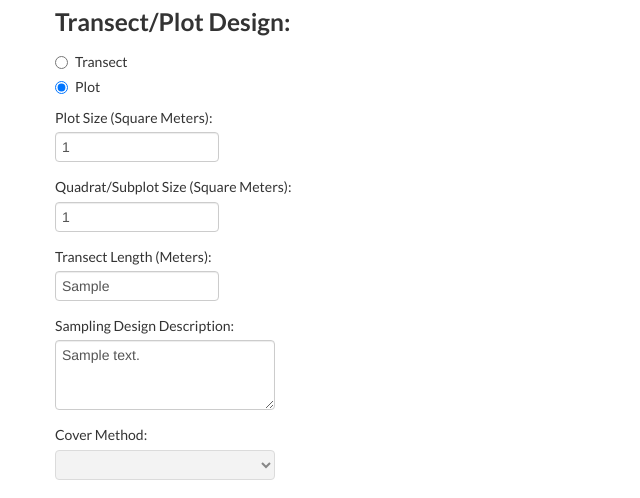
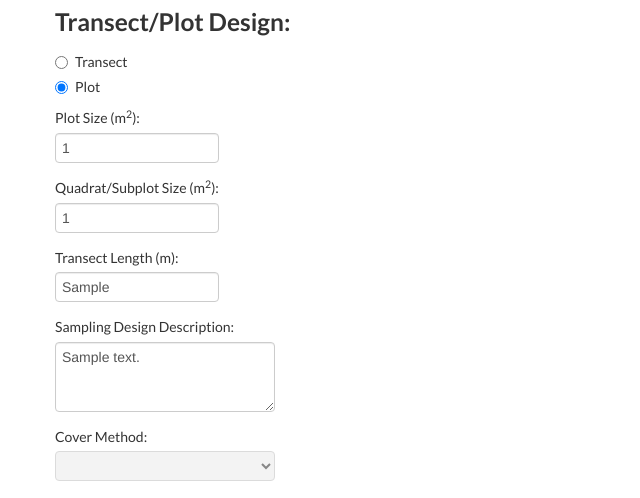
Before and after one commit to wf8/universalFQA, a PHP site: template views/edit_transect.php in a window 1280 px wide. Shown: the part 1288-1786 px from the top of the page, without its empty margins (0-640 px from the left). Run offline with PHP 8.4, Linux system fonts and the light colour scheme; the visitor is signed in with stand-in values (Sample User, id 1); the template is opened without the code that fills it: most values are stand-ins (such as "Sample title", 1, 10 or a date in 2020); data that the repository does not hold is empty.

Commit message:
UFQA-14 Change notation for transect size/length units

```diff
--- a/views/edit_transect.php
+++ b/views/edit_transect.php
@@ -137,11 +137,11 @@
 								<label class="radio"><input type="radio" name="transectType" value="Plot" checked>Plot</label>
 						<?php } ?>
 					</form>
-					<label class="small-text">Plot Size (Square Meters):</label>
+					<label class="small-text">Plot Size (m<sup>2</sup>):</label>
 					<input class="input-medium" type="text" id="plot_size" value="<?php echo $assessment->plot_size; ?>" maxlength="256" /><br>
-					<label class="small-text">Quadrat/Subplot Size (Square Meters):</label>
+					<label class="small-text">Quadrat/Subplot Size (m<sup>2</sup>):</label>
 					<input class="input-medium" type="text" id="subplot_size" value="<?php echo $assessment->subplot_size; ?>" maxlength="256" /><br>
-					<label class="small-text">Transect Length (Meters):</label>
+					<label class="small-text">Transect Length (m):</label>
 					<input class="input-medium" type="text" id="transect_length" value="<?php echo $assessment->transect_length; ?>" maxlength="256" /><br>
 					<label class="small-text">Sampling Design Description:</label>
 					<textarea rows="3" id="transect_description"><?php echo $assessment->transect_description; ?></textarea><br>
--- a/views/finish_new_transect.php
+++ b/views/finish_new_transect.php
@@ -117,11 +117,11 @@
 					<label class="radio"><input type="radio" name="transectType" value="Transect" checked>Transect</label>
 					<label class="radio"><input type="radio" name="transectType" value="Plot">Plot</label>
 					</form>
-					<label class="small-text">Plot Size (Square Meters):</label>
+					<label class="small-text">Plot Size (m<sup>2</sup>):</label>
 					<input class="input-medium" type="text" id="plot_size" value="" maxlength="256" /><br>
-					<label class="small-text">Quadrat/Subplot Size (Square Meters):</label>
+					<label class="small-text">Quadrat/Subplot Size (m<sup>2</sup>):</label>
 					<input class="input-medium" type="text" id="subplot_size" value="" maxlength="256" /><br>
-					<label class="small-text">Transect Length (Meters):</label>
+					<label class="small-text">Transect Length (m):</label>
 					<input class="input-medium" type="text" id="transect_length" value="" maxlength="256" /><br>
 					<label class="small-text">Sampling Design Description:</label>
 					<textarea rows="3" id="transect_description"></textarea><br>
--- a/views/view_public_transect.php
+++ b/views/view_public_transect.php
@@ -74,9 +74,9 @@
 				<div class="span6">
 					<h4>&#187; Transect/Plot Design:</h4>
 					Transect or Plot: <strong><?php echo $assessment->transect_type; ?></strong><br>
- 					Plot Size (Square Meters): <?php echo $assessment->plot_size; ?><br>
- 					Subplot Size (Square Meters): <?php echo $assessment->subplot_size; ?><br>
-					Transect Length (Meters): <?php echo $assessment->transect_length; ?><br>
+ 					Plot Size (m<sup>2</sup>): <?php echo $assessment->plot_size; ?><br>
+ 					Subplot Size (m<sup>2</sup>): <?php echo $assessment->subplot_size; ?><br>
+					Transect Length (m): <?php echo $assessment->transect_length; ?><br>
  					Description: <?php echo $assessment->transect_description; ?><br>
  					Cover Method: <?php echo $assessment->get_cover_method()->get_name(); ?><br>
  				</div>
--- a/views/view_transect.php
+++ b/views/view_transect.php
@@ -75,9 +75,9 @@
 				<div class="span6">
 					<h4>&#187; Transect/Plot Design:</h4>
 					Transect or Plot: <strong><?php echo $assessment->transect_type; ?></strong><br>
- 					Plot Size (Square Meters): <?php echo $assessment->plot_size; ?><br>
- 					Subplot Size (Square Meters): <?php echo $assessment->subplot_size; ?><br>
-					Transect Length (Meters): <?php echo $assessment->transect_length; ?><br>
+ 					Plot Size (m<sup>2</sup>): <?php echo $assessment->plot_size; ?><br>
+ 					Subplot Size (m<sup>2</sup>): <?php echo $assessment->subplot_size; ?><br>
+					Transect Length (m): <?php echo $assessment->transect_length; ?><br>
  					Sampling Design Description: <?php echo $assessment->transect_description; ?><br>
 					<?php
 						$cover_method = CoverMethod::get_cover_method($assessment->cover_method_id);
```
